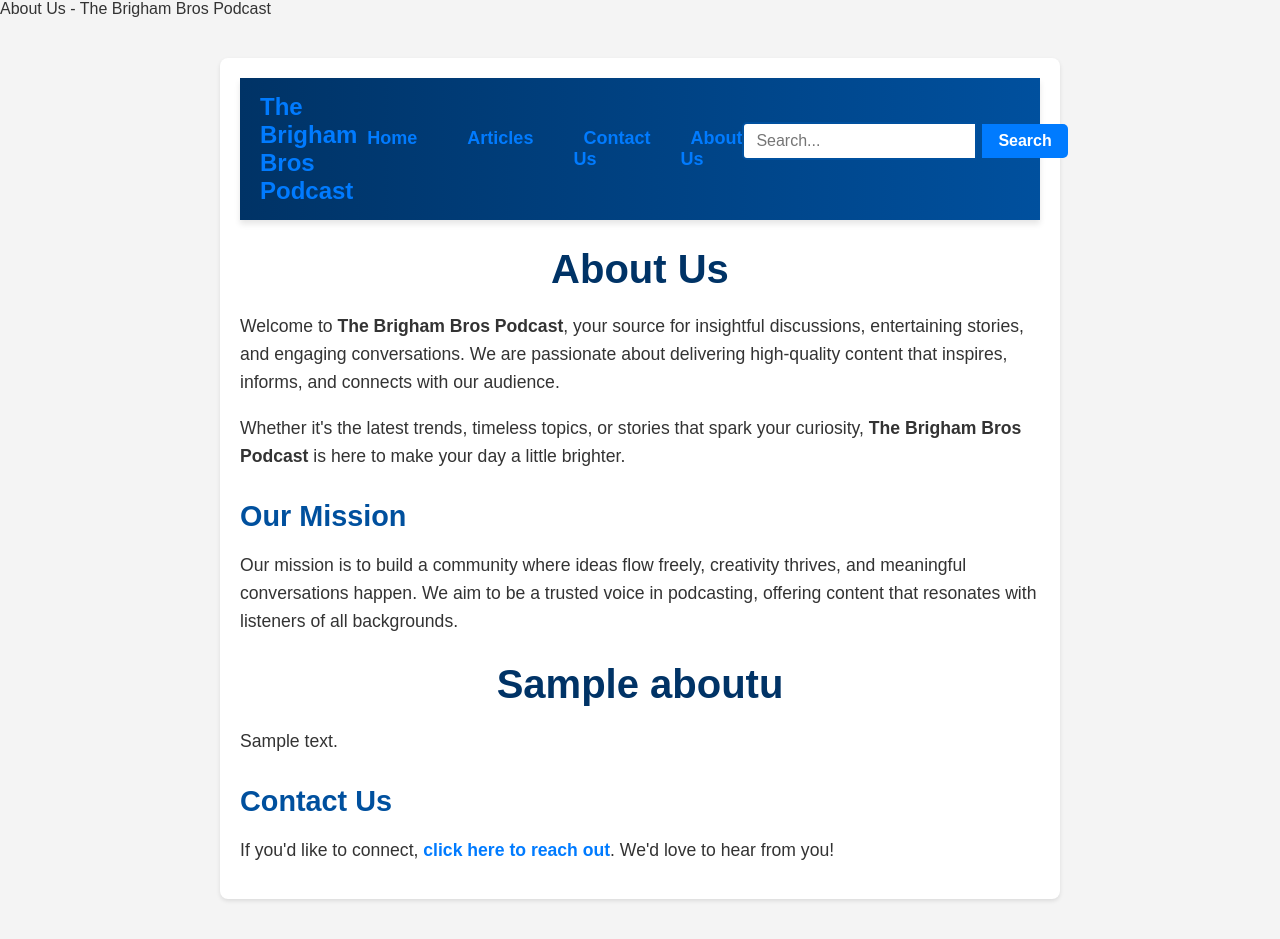
After one commit to dallensmith93/byu_podcasts, a Django app: page /about/ in a window 1280 px wide. The commit adds this page. Run offline with Django 4.2, Linux system fonts and the light colour scheme; tables that the repository leaves empty hold one stand-in row (values such as "Sample post").

Commit message:
added an about page.

```diff
--- a/podcast/admin.py
+++ b/podcast/admin.py
@@ -1,9 +1,10 @@
 from django.contrib import admin
-from .models import Podcast, Episode, Article
+from .models import Podcast, Episode, Article, AboutUs
 
 admin.site.register(Podcast)
 admin.site.register(Episode)
 admin.site.register(Article)
+admin.site.register(AboutUs)
 
 admin.site.site_header = "The Brigham Bros Podcast Admin"
 admin.site.site_title = "The Brigham Bros Admin Portal"
--- a/podcast/models.py
+++ b/podcast/models.py
@@ -28,3 +28,10 @@ class Article(models.Model):
 
     def __str__(self):
         return self.title
+
+class AboutUs(models.Model):
+    title = models.CharField(max_length=200)
+    content = models.TextField()
+
+    def __str__(self):
+        return self.title
--- /dev/null
+++ b/podcast/templates/podcast/aboutus.html
@@ -0,0 +1,233 @@
+
+
+{% block title %}About Us - The Brigham Bros Podcast{% endblock %}
+
+{% block content %}
+<!DOCTYPE html>
+<html lang="en">
+<head>
+    <meta charset="UTF-8">
+    <meta name="viewport" content="width=device-width, initial-scale=1.0">
+    <style>
+          /* General Styling */
+body {
+    font-family: 'Arial', sans-serif;
+    margin: 0;
+    padding: 0;
+    background-color: #f4f4f4;
+    color: #333;
+}
+
+/* Header */
+header {
+    background-color: #003366;
+    color: white;
+    padding: 15px 20px;
+    text-align: center;
+}
+
+header h1 {
+    margin: 0;
+    font-size: 24px;
+}
+
+
+
+
+
+/* Navbar Styling */
+.navbar {
+    display: flex;
+    justify-content: space-between; /* Align brand, links, and search bar */
+    align-items: center;
+    padding: 15px 20px;
+    background: linear-gradient(90deg, #003366, #00509e); /* Gradient background */
+    color: white;
+    font-family: 'Arial', sans-serif;
+    box-shadow: 0 4px 6px rgba(0, 0, 0, 0.1);
+    position: sticky;
+    top: 0;
+    z-index: 1000;
+}
+
+.navbar-container {
+    display: flex;
+    width: 100%;
+    justify-content: space-between;
+    align-items: center;
+}
+
+.navbar-brand {
+    font-size: 24px;
+    font-weight: bold;
+    color: white;
+    text-decoration: none;
+}
+
+.navbar-links {
+    list-style: none;
+    display: flex;
+    gap: 30px; /* Spacing between links */
+    margin: 0 auto; /* Center the navigation links */
+    padding: 0;
+}
+
+.navbar-links li {
+    display: inline-block;
+}
+
+.navbar-links a {
+    color: white;
+    text-decoration: none;
+    font-size: 18px;
+    font-weight: 500;
+    padding: 5px 10px;
+    transition: all 0.3s ease;
+    border-radius: 5px;
+}
+
+.navbar-links a:hover {
+    background-color: rgba(255, 255, 255, 0.2);
+    color: #ffcc00; /* Highlight color */
+}
+
+/* Search Bar Styling */
+.navbar-search {
+    display: flex;
+    align-items: center;
+    gap: 5px; /* Space between input and button */
+}
+
+.search-input {
+    padding: 8px 12px;
+    font-size: 16px;
+    border: 2px solid #00509e;
+    border-radius: 5px 0 0 5px; /* Rounded corners */
+    outline: none;
+}
+
+.search-button {
+    background-color: #007bff; /* Blue button */
+    color: white;
+    border: none;
+    padding: 8px 16px;
+    font-size: 16px;
+    font-weight: bold;
+    border-radius: 0 5px 5px 0; /* Rounded corners */
+    cursor: pointer;
+    transition: background-color 0.3s ease;
+}
+
+.search-button:hover {
+    background-color: #0056b3; /* Darker blue on hover */
+}
+
+/* Responsive Design */
+@media (max-width: 768px) {
+    .navbar-container {
+        flex-direction: column;
+        align-items: flex-start;
+    }
+
+    .navbar-links {
+        flex-direction: column;
+        gap: 15px;
+        margin-top: 10px;
+    }
+
+    .navbar-search {
+        margin-top: 10px;
+        width: 100%;
+    }
+
+    .search-input {
+        flex-grow: 1;
+        width: 80%;
+    }
+}
+    .about-container {
+        max-width: 800px;
+        margin: 40px auto;
+        padding: 20px;
+        background: white;
+        border-radius: 8px;
+        box-shadow: 0 2px 4px rgba(0, 0, 0, 0.1);
+        font-family: 'Arial', sans-serif;
+        color: #333;
+    }
+
+    .about-container h1 {
+        font-size: 2.5rem;
+        color: #003366;
+        margin-bottom: 20px;
+        text-align: center;
+    }
+
+    .about-container h2 {
+        font-size: 1.8rem;
+        color: #00509e;
+        margin-top: 30px;
+        margin-bottom: 10px;
+    }
+
+    .about-container p {
+        font-size: 1.1rem;
+        line-height: 1.6;
+        margin-bottom: 15px;
+    }
+
+    .about-container a {
+        color: #007bff;
+        text-decoration: none;
+        font-weight: bold;
+    }
+
+    .about-container a:hover {
+        text-decoration: underline;
+    }
+</style>
+    <title>About Us</title>
+    <div class="about-container">
+        <nav class="navbar">
+            <div class="navbar-container">
+                <a href="/" class="navbar-brand">The Brigham Bros Podcast</a>
+                <ul class="navbar-links">
+                    <li><a href="/">Home</a></li>
+                    <li><a href="/articles/">Articles</a></li>
+                    <li><a href="/contact/">Contact Us</a></li>
+                    <li><a href="/about/">About Us</a></li> <!-- New About Us link -->
+                </ul>
+                 <!-- Search Bar -->
+                 <form action="/search/" method="get" class="navbar-search">
+                    <input type="text" name="q" placeholder="Search..." class="search-input">
+                    <button type="submit" class="search-button">Search</button>
+                </form>
+            </div>
+        </nav>
+        <h1>About Us</h1>
+        <p>
+            Welcome to <strong>The Brigham Bros Podcast</strong>, your source for insightful discussions, entertaining stories, and engaging conversations.
+            We are passionate about delivering high-quality content that inspires, informs, and connects with our audience.
+        </p>
+        <p>
+            Whether it's the latest trends, timeless topics, or stories that spark your curiosity,
+            <strong>The Brigham Bros Podcast</strong> is here to make your day a little brighter.
+        </p>
+        <h2>Our Mission</h2>
+        <p>
+            Our mission is to build a community where ideas flow freely, creativity thrives, and meaningful conversations happen.
+            We aim to be a trusted voice in podcasting, offering content that resonates with listeners of all backgrounds.
+        </p>
+        <h1>{{ about.title }}</h1>
+         <p>{{ about.content }}</p>
+
+        <h2>Contact Us</h2>
+        <p>If you'd like to connect, <a href="/contact/">click here to reach out</a>. We'd love to hear from you!</p>
+    </div>
+</head>
+<body>
+
+</body>
+</html>
+
+{% endblock %}
--- a/podcast/templates/podcast/article_list.html
+++ b/podcast/templates/podcast/article_list.html
@@ -12,6 +12,7 @@
                 <li><a href="/">Home</a></li>
                 <li><a href="/articles/">Articles</a></li>
                 <li><a href="/contact/">Contact Us</a></li>
+                <li><a href="/about/">About Us</a></li> <!-- New About Us link -->
             </ul>
 
             <!-- Search Bar -->
--- a/podcast/templates/podcast/contact_us.html
+++ b/podcast/templates/podcast/contact_us.html
@@ -12,6 +12,7 @@
                 <li><a href="/">Home</a></li>
                 <li><a href="/articles/">Articles</a></li>
                 <li><a href="/contact/">Contact Us</a></li>
+                <li><a href="/about/">About Us</a></li> <!-- New About Us link -->
             </ul>
 
             <!-- Search Bar -->
--- a/podcast/templates/podcast/podcast_detail.html
+++ b/podcast/templates/podcast/podcast_detail.html
@@ -228,6 +228,7 @@ footer {
                 <li><a href="/">Home</a></li>
                 <li><a href="/articles/">Articles</a></li>
                 <li><a href="/contact/">Contact Us</a></li>
+                <li><a href="/about/">About Us</a></li> <!-- New About Us link -->
             </ul>
 
             <!-- Search Bar -->
--- a/podcast/templates/podcast/podcast_list.html
+++ b/podcast/templates/podcast/podcast_list.html
@@ -322,6 +322,7 @@ setInterval(() => moveSlide(1), 5000);
                     <li><a href="/">Home</a></li>
                     <li><a href="/articles/">Articles</a></li>
                     <li><a href="/contact/">Contact Us</a></li>
+                    <li><a href="/about/">About Us</a></li> <!-- New About Us link -->
                 </ul>
 
                 <!-- Search Bar -->
--- a/podcast/urls.py
+++ b/podcast/urls.py
@@ -10,6 +10,7 @@ urlpatterns = [
     path('articles/', views.article_list, name='article_list'),
     path('articles/<int:pk>/', views.article_detail, name='article_detail'),
     path('contact/', views.contact_us, name='contact_us'),
+    path('about/', views.about_us, name='about_us'),
 ]
 
 urlpatterns += static(settings.STATIC_URL, document_root=settings.STATICFILES_DIRS[0])
--- a/podcast/views.py
+++ b/podcast/views.py
@@ -1,5 +1,5 @@
 from django.shortcuts import render, get_object_or_404
-from .models import Podcast, Article
+from .models import Podcast, Article, AboutUs
 
 
 def podcast_list(request):
@@ -15,5 +15,9 @@ def article_detail(request, pk):
     article = get_object_or_404(Article, pk=pk)
     return render(request, 'podcast/article_detail.html', {'article': article})
 
+def about_us(request):
+    about_content = AboutUs.objects.first()
+    return render(request, 'podcast/aboutus.html', {'about': about_content})
+
 def contact_us(request):
     return render(request, 'podcast/contact_us.html')
```
Also changed, not shown: podcast/templates/podcast/article_detail.html (+16 -29 lines), db.sqlite3, podcast/migrations/0005_aboutus.py (added).
